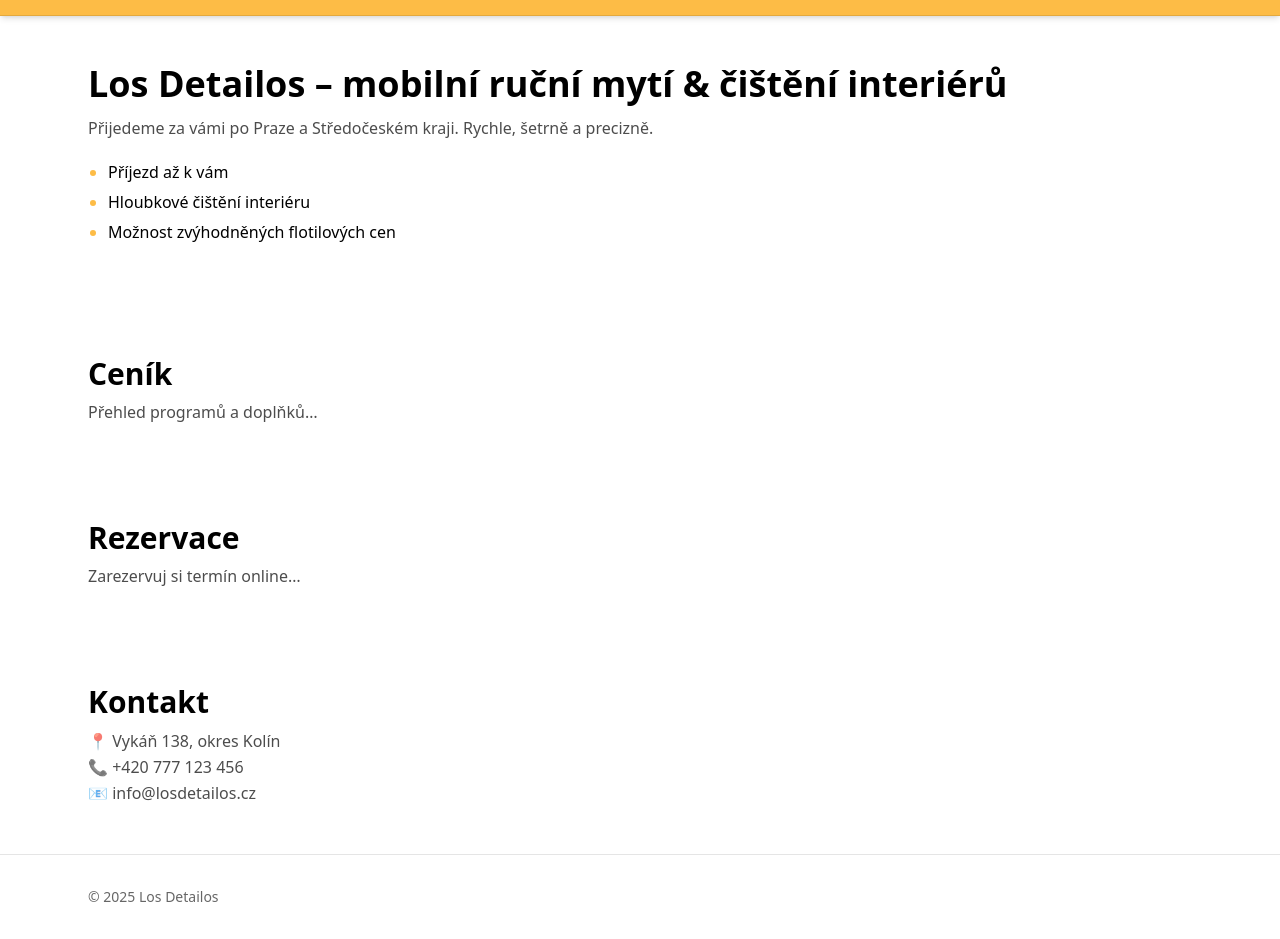
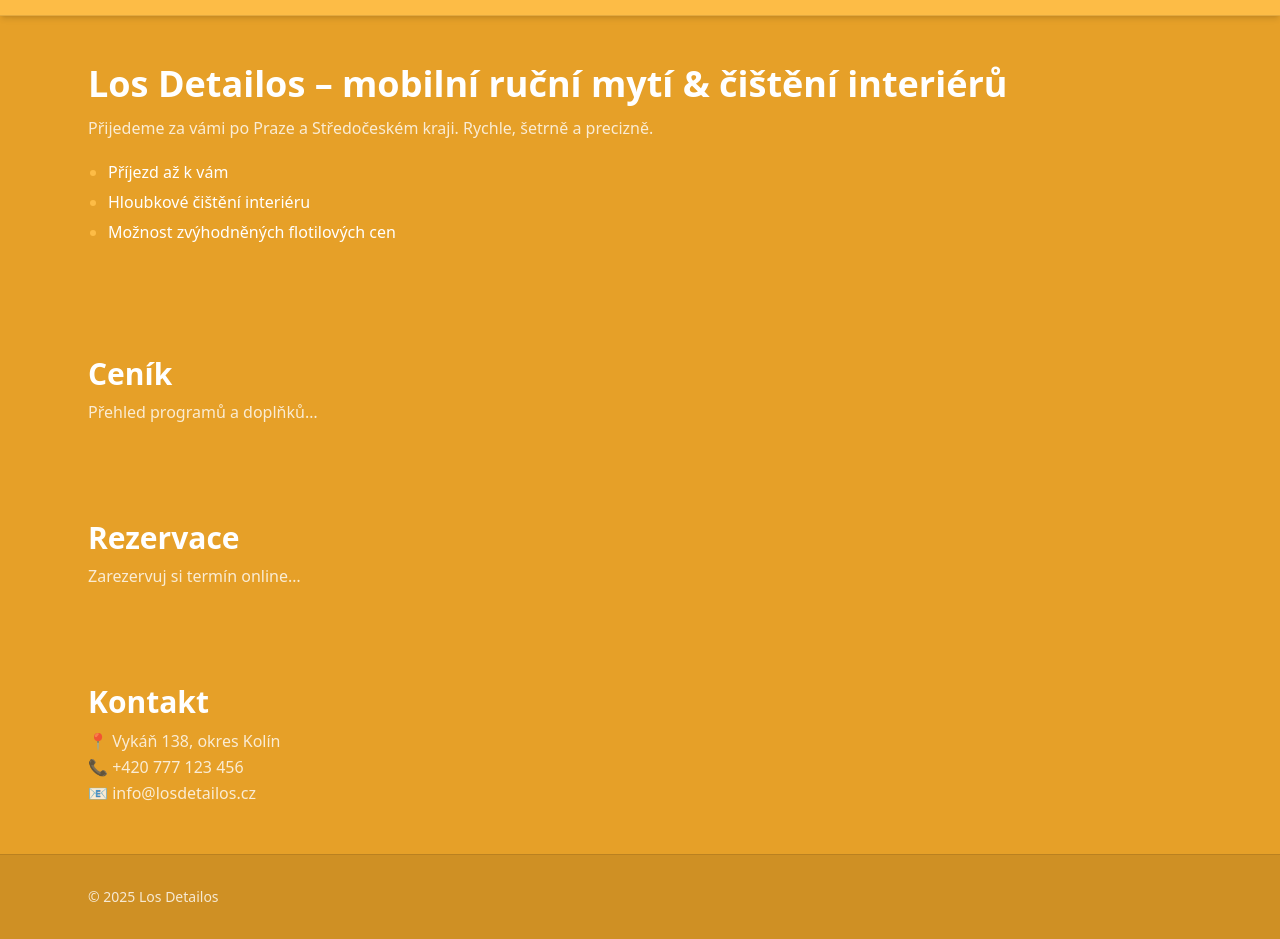
Before and after one commit to cyriac9966/losdetailos, a React (Vite) app: page / in a window 1280 px wide. Shown: the part 64-1003 px from the top of the page. Built offline with nearby package versions, Linux system fonts and the light colour scheme; the HTML template or start-up script is replaced by a standard one.

Commit message:
UI: tmavší pozadí – zlatě oranžové ladění

```diff
--- a/src/App.jsx
+++ b/src/App.jsx
@@ -57,20 +57,23 @@ function Topbar() {
 
 function App() {
   return (
-      <div className="min-h-screen bg-white text-black">
+      <div
+          className="min-h-screen text-black"
+          style={{ backgroundColor: "rgb(230,160,40)" }}
+      >
         <Topbar />
         <div className="h-[80px]" /> {/* mezera pod topbarem */}
 
         {/* Úvodní sekce */}
         <section className="container-page pt-8 sm:pt-12 pb-10 sm:pb-16">
-          <h1 className="text-3xl sm:text-4xl font-bold">
+          <h1 className="text-3xl sm:text-4xl font-bold text-white">
             Los Detailos – mobilní ruční mytí & čištění interiérů
           </h1>
-          <p className="text-black/70 mt-3">
+          <p className="text-white/80 mt-3">
             Přijedeme za vámi po Praze a Středočeském kraji. Rychle, šetrně a
             precizně.
           </p>
-          <ul className="mt-5 list-disc marker:text-[rgb(253,188,70)] pl-5 space-y-1.5">
+          <ul className="mt-5 list-disc marker:text-[rgb(253,188,70)] pl-5 space-y-1.5 text-white">
             <li>Příjezd až k vám</li>
             <li>Hloubkové čištění interiéru</li>
             <li>Možnost zvýhodněných flotilových cen</li>
@@ -78,21 +81,21 @@ function App() {
         </section>
 
         {/* Sekce Ceník */}
-        <section id="cenik" className="container-page py-12">
+        <section id="cenik" className="container-page py-12 text-white">
           <h2 className="text-2xl sm:text-3xl font-bold">Ceník</h2>
-          <p className="text-black/70 mt-2">Přehled programů a doplňků…</p>
+          <p className="text-white/80 mt-2">Přehled programů a doplňků…</p>
         </section>
 
         {/* Sekce Rezervace */}
-        <section id="rezervace" className="container-page py-12">
+        <section id="rezervace" className="container-page py-12 text-white">
           <h2 className="text-2xl sm:text-3xl font-bold">Rezervace</h2>
-          <p className="text-black/70 mt-2">Zarezervuj si termín online…</p>
+          <p className="text-white/80 mt-2">Zarezervuj si termín online…</p>
         </section>
 
         {/* Sekce Kontakt */}
-        <section id="kontakt" className="container-page py-12">
+        <section id="kontakt" className="container-page py-12 text-white">
           <h2 className="text-2xl sm:text-3xl font-bold">Kontakt</h2>
-          <p className="text-black/70 mt-2 leading-relaxed">
+          <p className="text-white/80 mt-2 leading-relaxed">
             📍 Vykáň 138, okres Kolín <br />
             📞 +420 777 123 456 <br />
             📧 info@losdetailos.cz
@@ -100,8 +103,8 @@ function App() {
         </section>
 
         {/* Patička */}
-        <footer className="border-t border-black/10">
-          <div className="container-page py-8 text-black/60 text-sm">
+        <footer className="border-t border-black/10 bg-black/10">
+          <div className="container-page py-8 text-white/80 text-sm">
             © {new Date().getFullYear()} Los Detailos
           </div>
         </footer>
```
